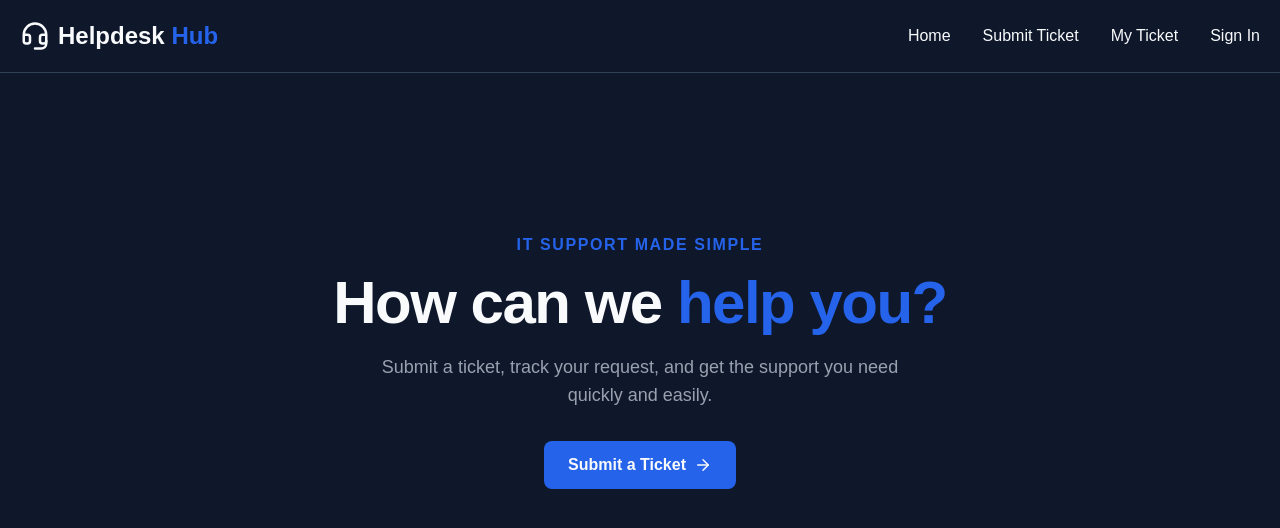
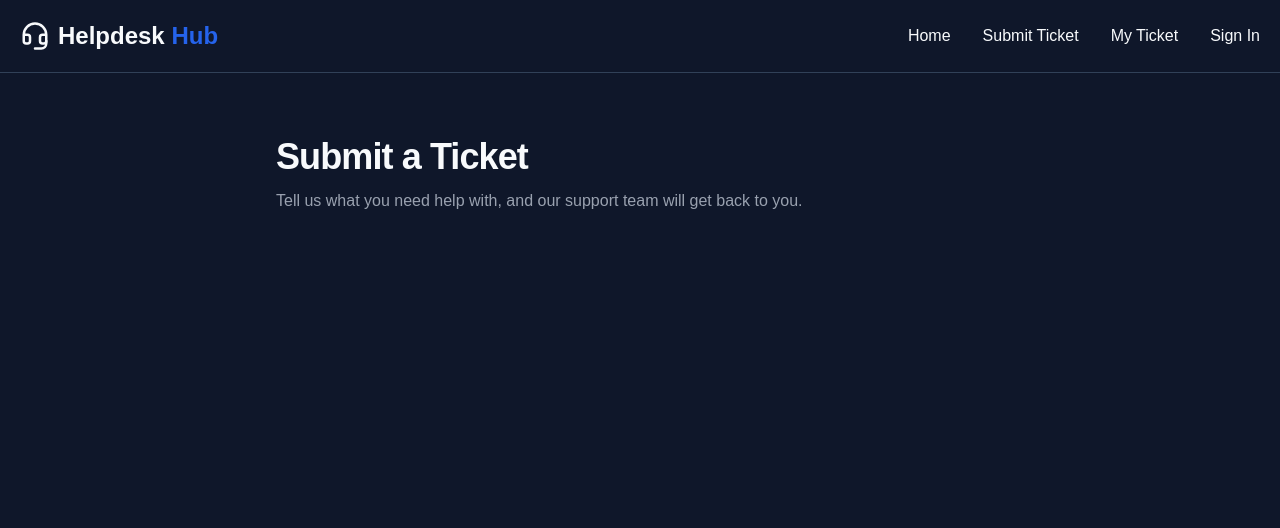
Before and after one commit to DDao19/helpdesk-hub, a React (Vite) app: page /tickets/new in a window 1280 px wide. Shown: the top 528 px of the page. Built offline with nearby package versions, Linux system fonts and the light colour scheme.

Commit message:
Added React router and pages folder. Added starter text to the /tickets/new page

```diff
--- a/package.json
+++ b/package.json
@@ -15,6 +15,7 @@
     "lucide-react": "^1.57.0",
     "react": "^19.2.8",
     "react-dom": "^19.2.8",
+    "react-router-dom": "^7.18.4",
     "tailwindcss": "^4.3.3"
   },
   "devDependencies": {
--- a/src/App.tsx
+++ b/src/App.tsx
@@ -1,12 +1,18 @@
+import { BrowserRouter, Routes, Route } from "react-router-dom";
 import Navbar from "./components/Navbar";
 import Hero from "./components/Hero";
+import TicketSubmission from "./pages/TicketSubmission";
 
 function App() {
   return (
-    <>
+    <BrowserRouter>
       <Navbar />
-      <Hero />
-    </>
+
+      <Routes>
+        <Route path="/" element={<Hero />} />
+        <Route path="/tickets/new" element={<TicketSubmission />} />
+      </Routes>
+    </BrowserRouter>
   );
 }
 
--- a/src/components/Navbar.tsx
+++ b/src/components/Navbar.tsx
@@ -1,4 +1,5 @@
 import { useState } from "react";
+import { Link } from "react-router-dom";
 import { Headset, Menu, X } from "lucide-react";
 
 function Navbar() {
@@ -7,40 +8,42 @@ function Navbar() {
   return (
     <nav className="relative w-full border-b border-slate-700">
       <div className="mx-auto flex w-full max-w-7xl items-center justify-between p-5">
-        <a
-          href="/"
+        <Link
+          to="/"
           className="flex items-center gap-2 text-xl font-bold focus-visible:outline-2 focus-visible:outline-offset-4 focus-visible:outline-accent focus-visible:rounded-md"
         >
           <Headset size={30} />
           <span className="text-2xl">
             Helpdesk <span className="text-accent">Hub</span>
           </span>
-        </a>
+        </Link>
+
+        {/* Navigation links */}
         <div className="hidden md:flex items-center gap-8">
-          <a
-            href="/"
+          <Link
+            to="/"
             className="transition-colors hover:text-accent focus-visible:outline-2 focus-visible:outline-offset-4 focus-visible:outline-accent focus-visible:rounded-md"
           >
             Home
-          </a>
-          <a
-            href="/submit-ticket"
+          </Link>
+          <Link
+            to="/tickets/new"
             className="transition-colors hover:text-accent focus-visible:outline-2 focus-visible:outline-offset-4 focus-visible:outline-accent focus-visible:rounded-md"
           >
             Submit Ticket
-          </a>
-          <a
-            href="/my-tickets"
+          </Link>
+          <Link
+            to="/my-tickets"
             className="transition-colors hover:text-accent focus-visible:outline-2 focus-visible:outline-offset-4 focus-visible:outline-accent focus-visible:rounded-md"
           >
             My Ticket
-          </a>
-          <a
-            href="/sign-in"
+          </Link>
+          <Link
+            to="/sign-in"
             className="transition-colors hover:text-accent focus-visible:outline-2 focus-visible:outline-offset-4 focus-visible:outline-accent focus-visible:rounded-md"
           >
             Sign In
-          </a>
+          </Link>
         </div>
 
         {/* Mobile menu button */}
--- /dev/null
+++ b/src/pages/TicketSubmission.tsx
@@ -0,0 +1,16 @@
+function TicketSubmission() {
+  return (
+    <main className="mx-auto max-w-3xl px-5 py-16">
+      <h1 className="text-3xl font-bold tracking-tight sm:text-4xl">
+        Submit a Ticket
+      </h1>
+
+      <p className="mt-3 text-gray-400">
+        Tell us what you need help with, and our support team will get back to
+        you.
+      </p>
+    </main>
+  );
+}
+
+export default TicketSubmission;
```
Also changed, not shown: 1 other file (tests, documents, lock files or other folders).
